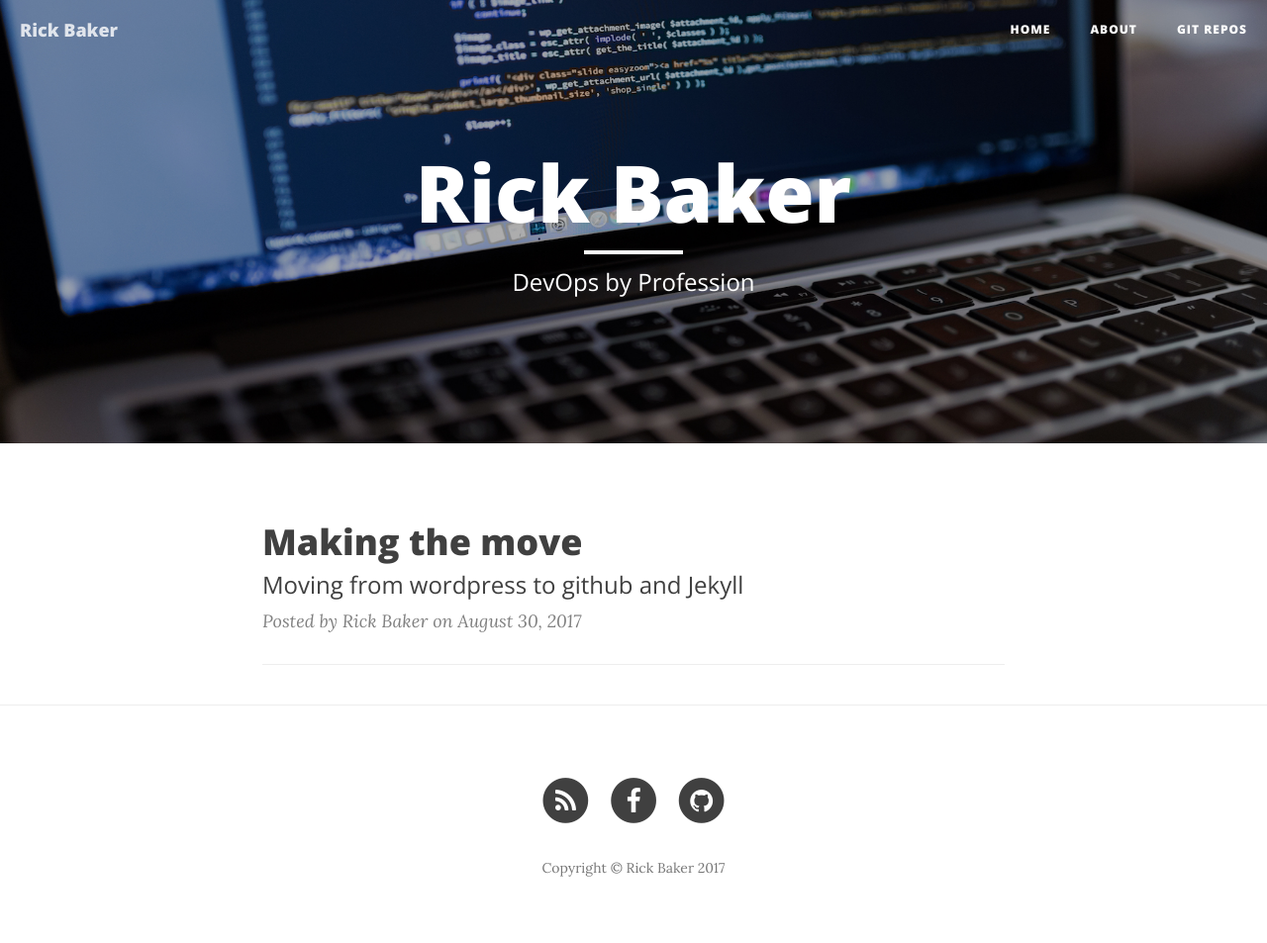
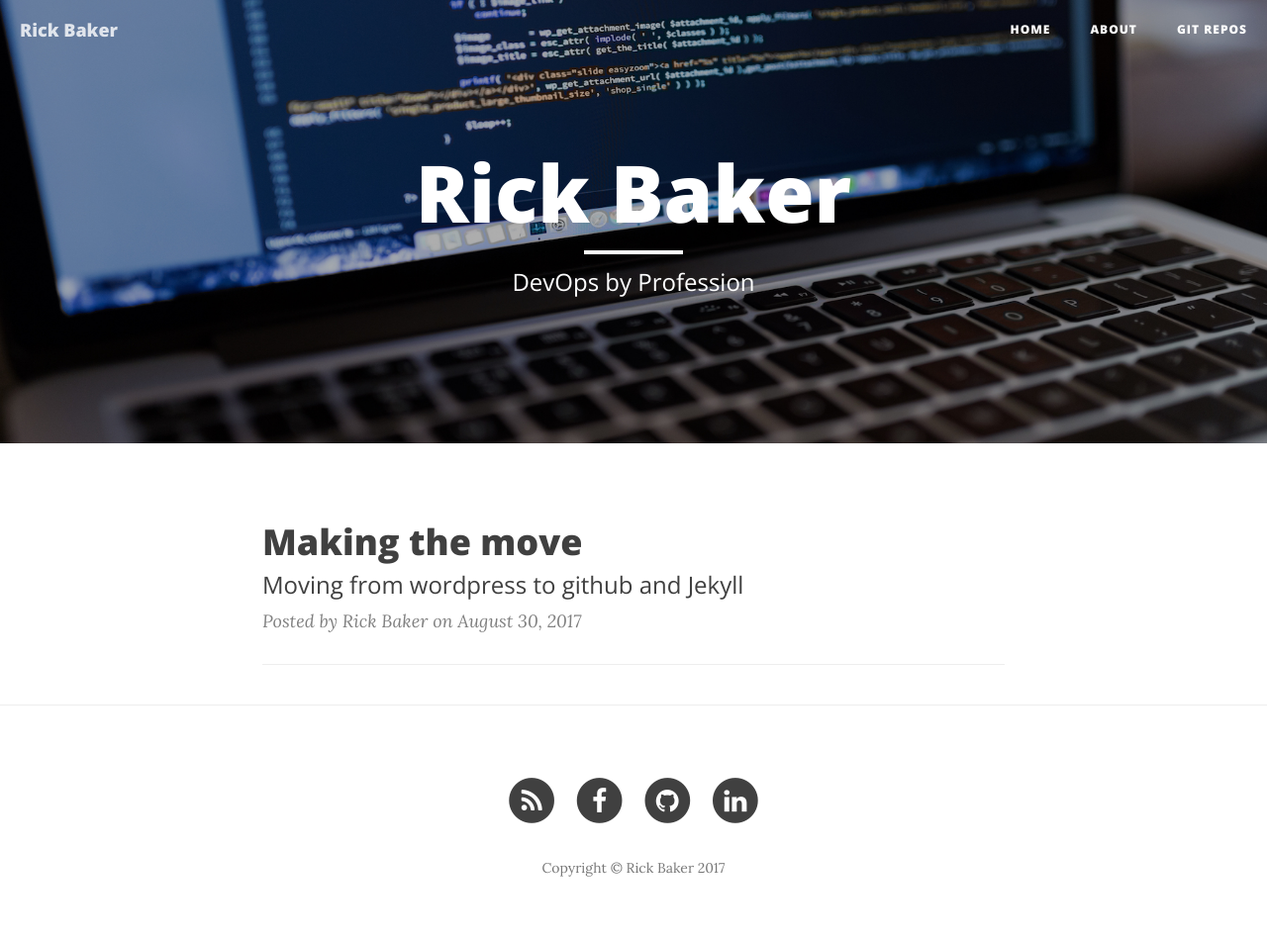
Before and after one commit to ricktbaker/ricktbaker.github.io, a Jekyll site: the page built from index.html, in a window 1280 px wide. Shown: the whole page at 99% size. Built offline with Jekyll 4.4.1, drawn with Linux system fonts in a browser that asks for light colours; nearby versions of some CDN libraries; the list of posts is cut into pages by our own code.

Commit message:
initial checkin

```diff
--- a/_config.yml
+++ b/_config.yml
@@ -10,6 +10,7 @@
 github_username:  ricktbaker
 facebook_username:  ricktbaker
 email_username:
+linkedin_username: ricktbaker
 
 # Google Analytics
 # To enable google analytics, uncomment below line with a valid Google Tracking ID
--- a/_includes/footer.html
+++ b/_includes/footer.html
@@ -42,12 +42,12 @@
                         </a>
                     </li>
                     {% endif %}
-                    {% if site.email_username %}
+                    {% if site.linkedin_username %}
                     <li>
-                        <a href="mailto:{{ site.email_username }}">
+                        <a href="https://www.linkedin.com/in/{{ site.linkedin_username }}">
                             <span class="fa-stack fa-lg">
                                 <i class="fa fa-circle fa-stack-2x"></i>
-                                <i class="fa fa-envelope fa-stack-1x fa-inverse"></i>
+                                <i class="fa fa-linkedin fa-stack-1x fa-inverse"></i>
                             </span>
                         </a>
                     </li>
```
